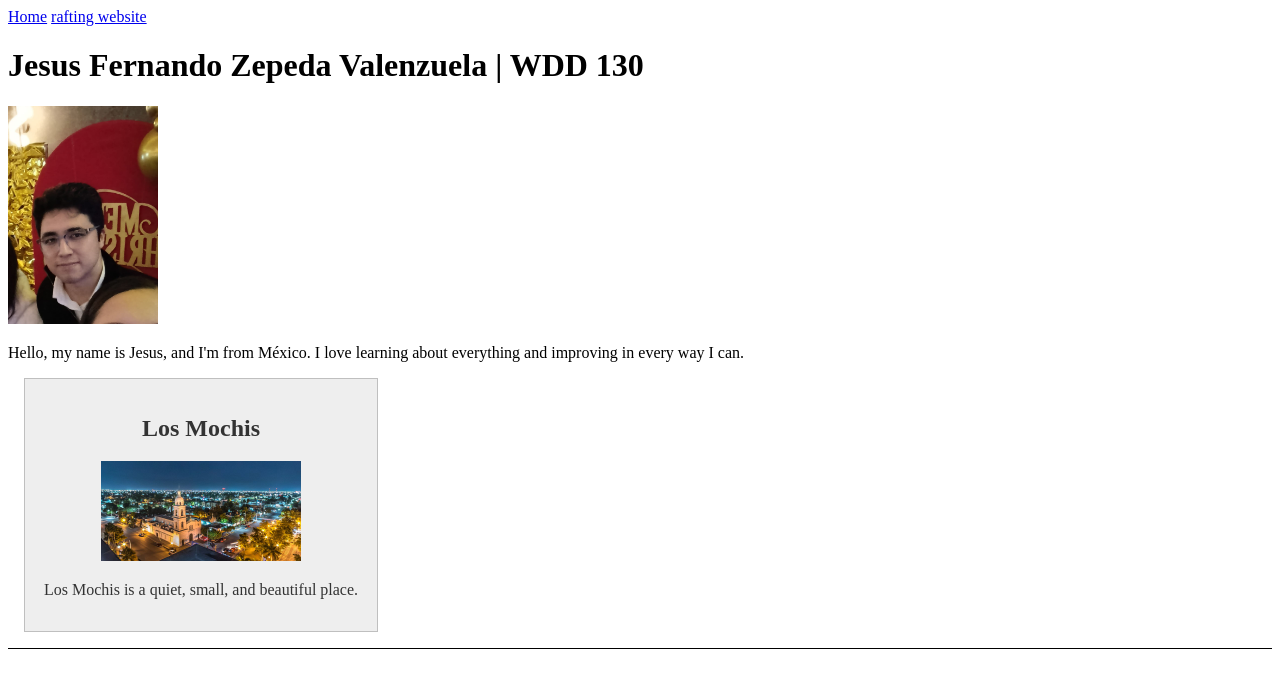
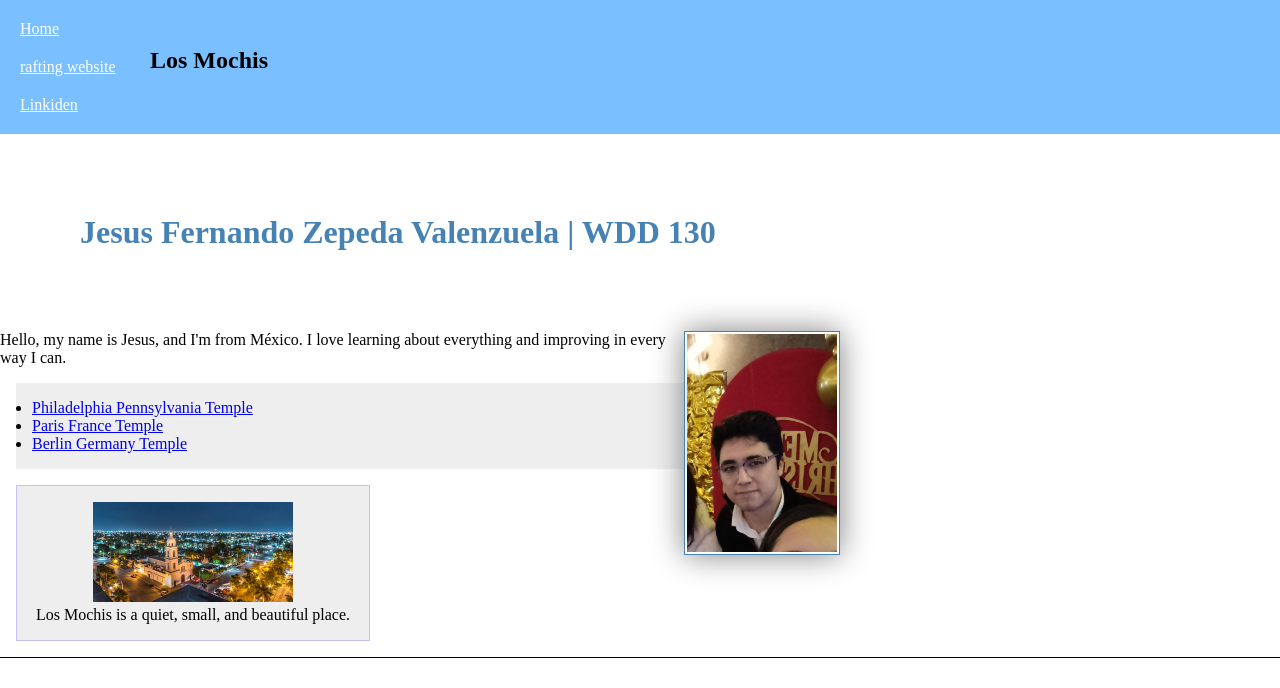
Before and after one commit to ferzpd/wdd130, a plain HTML site: page index.html in a window 1280 px wide. Drawn offline with Linux system fonts and the light colour scheme.

Commit message:
aside h2

```diff
--- a/MyProfil.css
+++ b/MyProfil.css
@@ -1,23 +1,57 @@
+
+
+* {
+    margin: 0;
+    padding: 0;
+    box-sizing: 0;
+
+}
+
+nav {
+    background-color: #7abfff;
+    padding: 10px;
+}
+nav a {
+    color: white;
+    padding: 10px;
+    display: block;
+
+}
+h1{
+    color: steelblue;
+    padding: 5rem;
+}
 main {
 max-width: 840px;
 }
 main img{
 width: 150px;
 height: auto;
+border: 1px solid steelblue;
+padding: 2px;
+box-shadow: 0 0 30px gray;
+float: right;
+margin: 0 0 1rem 1rem;
+
 
 }
 aside {
 width: 20rem;
 margin: 1rem;
-border: 1px solid rgb(0 0 0 /0.2);
+border: 1px solid rgba(30, 19, 255, 0.2);
 padding: 1rem;
 background-color: #eee;
-color: #333;
+color: #000000;
 text-align: center;
 }
 aside img {
 width: 200px;
 height: auto;
+}
+aside h2 {
+  position: absolute;
+  top: 47px;
+  left: 150px;
 }
 
 p {
@@ -28,3 +62,12 @@ footer {
     border-top: 1px solid #000;
     text-align: center;
 }
+/*select class */
+.box {
+ margin: 1rem;
+ border: 1px sloid rgba(0,0,0,1);
+ padding: 1rem;
+ background-color: #eee;
+ color: #000;
+
+}
--- a/index.html
+++ b/index.html
@@ -16,6 +16,7 @@
         <nav>
             <a href="#">Home</a>
             <a href="wwr">rafting website</a>
+            <a href="linkiden.com"> Linkiden</a>
         </nav>
     </header>
     <main>
@@ -23,12 +24,22 @@
         <img src="images\picture-my.jpg" alt="Jesus Fernando Zepeda Valenzuela" width="200">
         <P>Hello, my name is Jesus, and I'm from México.
             I love learning about everything and improving in every way I can.</P>
+        <ul class="box">
+            <li><a href="https://www.churchofjesuschrist.org/temples/details/philadelphia-pennsylvania-temple"
+                    target="_blank">Philadelphia Pennsylvania Temple</a></li>
+            <li><a href="https://www.churchofjesuschrist.org/temples/details/paris-france-temple" target="_blank">Paris
+                    France
+                    Temple</a></li>
+            <li><a href="https://www.churchofjesuschrist.org/temples/details/lima-peru-los-olivos-temple"
+                    target="_blank">Berlin
+                    Germany Temple</a></li>
+        </ul>
     </main>
 
 </body>
-<aside>
+<aside class="box">
     <h2>Los Mochis</h2>
-    <img src="images\Los-Mochis.jpg" alt="Los Mochis">
+    <img src=" images\Los-Mochis.jpg" alt="Los Mochis">
     <p>Los Mochis is a quiet, small, and beautiful place.</p>
 </aside>
 <footer>
--- a/week03/styles/float.css
+++ b/week03/styles/float.css
@@ -13,14 +13,14 @@ p {
 .col1 img {
     float: right;
     margin: 0 0 15px 15px;
-    border: 1px solid rgba(0 0 0 / .3);
-    box-shadow: 0 0 30px #777;
+    border: 1px solid rgba(10, 58, 250, 0.3);
+    box-shadow: 0 0 5cap #777;
 }
 
 footer {
     border-top: 1px solid #555;
     padding-top: 5px;
     /* Remove the comment below and observe the results. */
-
+     clear: both;
     /* clear: both; */
 }
```
Also changed, not shown: week03/class-and-id.html (+3 -2 lines).
